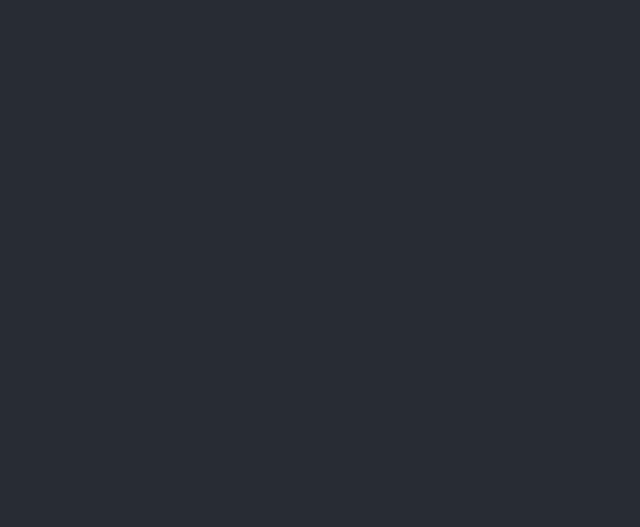
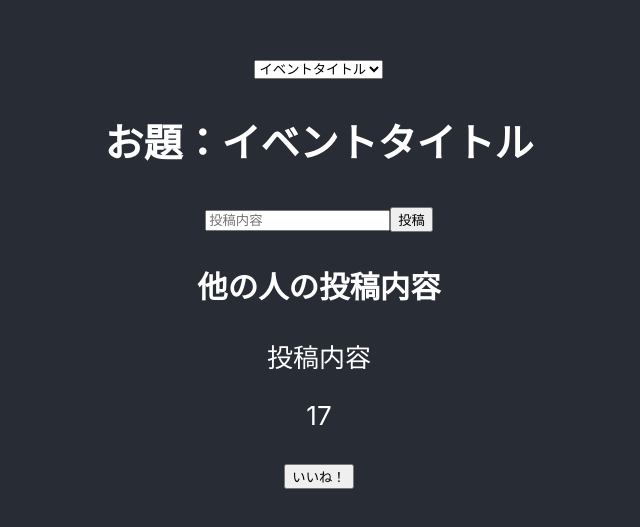
Before and after one commit to plusdojo2025/a4-7, a React (Create React App) app in the folder client/: page /event in a window 1280 px wide. Before the commit this address had no page. Shown: the part 131-658 px from the top of the page, without its empty margins (321-961 px from the left). Built offline with nearby package versions, Linux system fonts and the light colour scheme.

Commit message:
水野:仮イベントページ追加

```diff
--- a/client/src/App.js
+++ b/client/src/App.js
@@ -1,6 +1,7 @@
 import './App.css';
 import {BrowserRouter as Router, Route, Routes} from 'react-router-dom';
 import SchedulePage from './schedule/SchedulePage';
+import EventPage from './event/EventPage';
 
 function App() {
   return (
@@ -9,6 +10,7 @@ function App() {
         <Router>
           <Routes>
             <Route index element={<SchedulePage />} />
+            <Route path='/event' element={<EventPage />} />
           </Routes>
         </Router>
       </header>
--- /dev/null
+++ b/client/src/event/EventPage.js
@@ -0,0 +1,43 @@
+import React from "react";
+
+export default class EventPage extends React.Component {
+    // コンストラクタ
+
+    // 投稿内容取得
+
+    // いいね
+
+    // 投稿内容登録
+
+
+    render() {
+        return (
+            <div>
+                {/* 表示イベント選択セレクトボックス */}
+                <select>
+                    <option value={"イベントタイトル"}>イベントタイトル</option>
+                </select>
+
+                {/* イベントテーマ */}
+                <h2>お題：イベントタイトル</h2>
+
+                {/* 投稿フォーム */}
+                <form>
+                    <input type="text" name="content" placeholder="投稿内容"/>
+                    <input type="submit" value={"投稿"}/>
+                </form>
+
+                {/* 投稿一覧 */}
+                <div>
+                    <h3>他の人の投稿内容</h3>
+
+                    <div>
+                        <p>投稿内容</p>
+                        <p>17</p>
+                        <button>いいね！</button>
+                    </div>
+                </div>
+            </div>
+        );
+    }
+}
```
